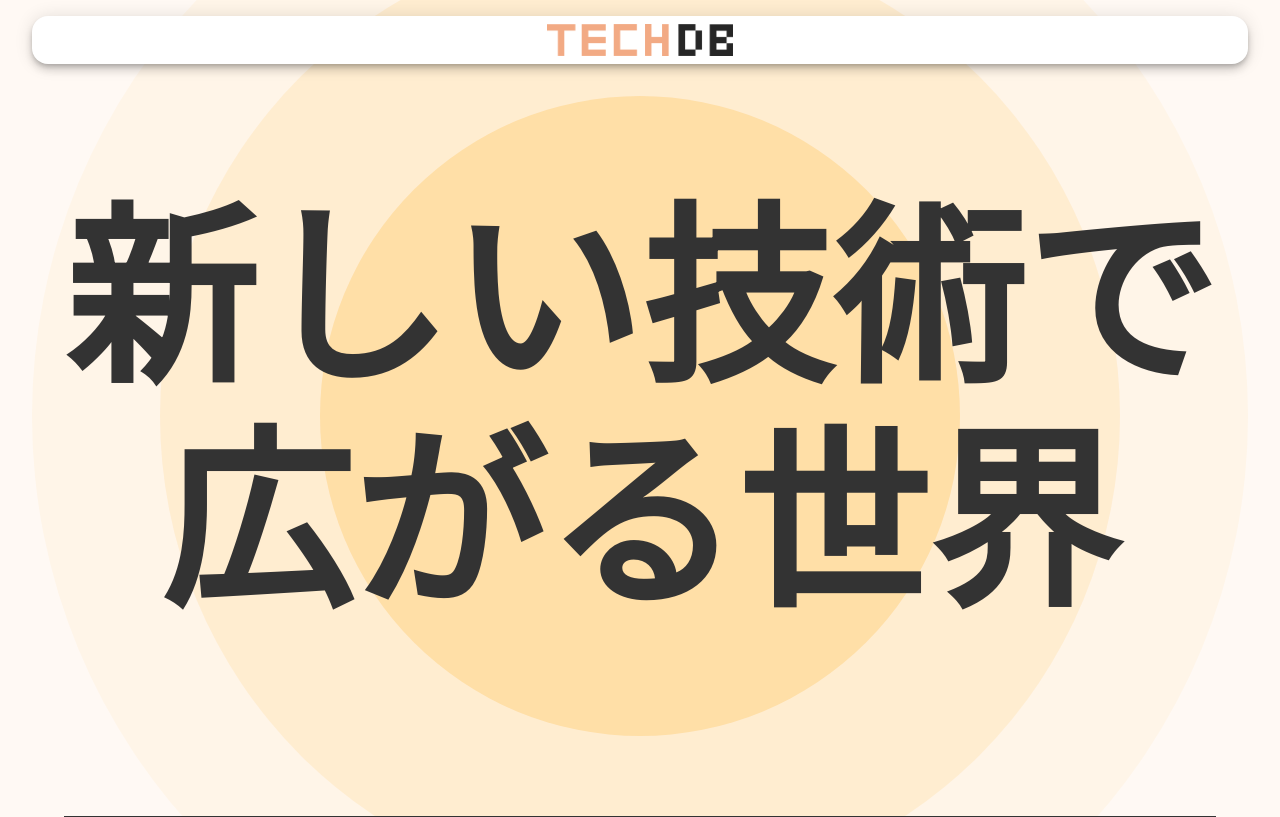
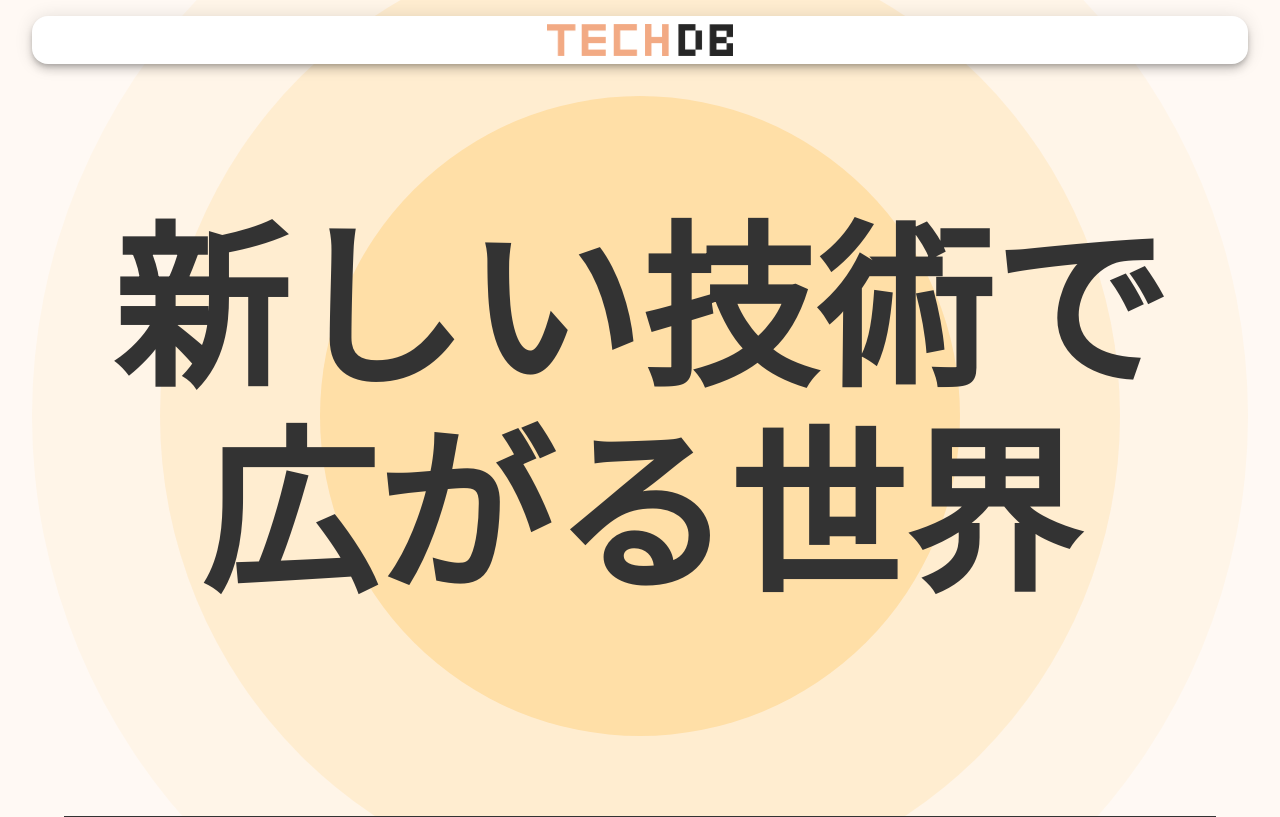
Before and after one commit to nakaji-nandaina/techdb, a React (Create React App) app: page / in a window 1280 px wide. Shown: the top 817 px of the page. Built offline with nearby package versions, Linux system fonts and the light colour scheme.

Commit message:
フォントサイズ変更

```diff
--- a/src/components/Catchphrase.tsx
+++ b/src/components/Catchphrase.tsx
@@ -54,7 +54,7 @@ const CatchphraseText = styled(Typography)(({ theme }) => ({
       fontSize: '4rem',
     },
     [theme.breakpoints.up('lg')]: {
-      fontSize: '12rem',
+      fontSize: '11rem',
     },
 }));
 
```
